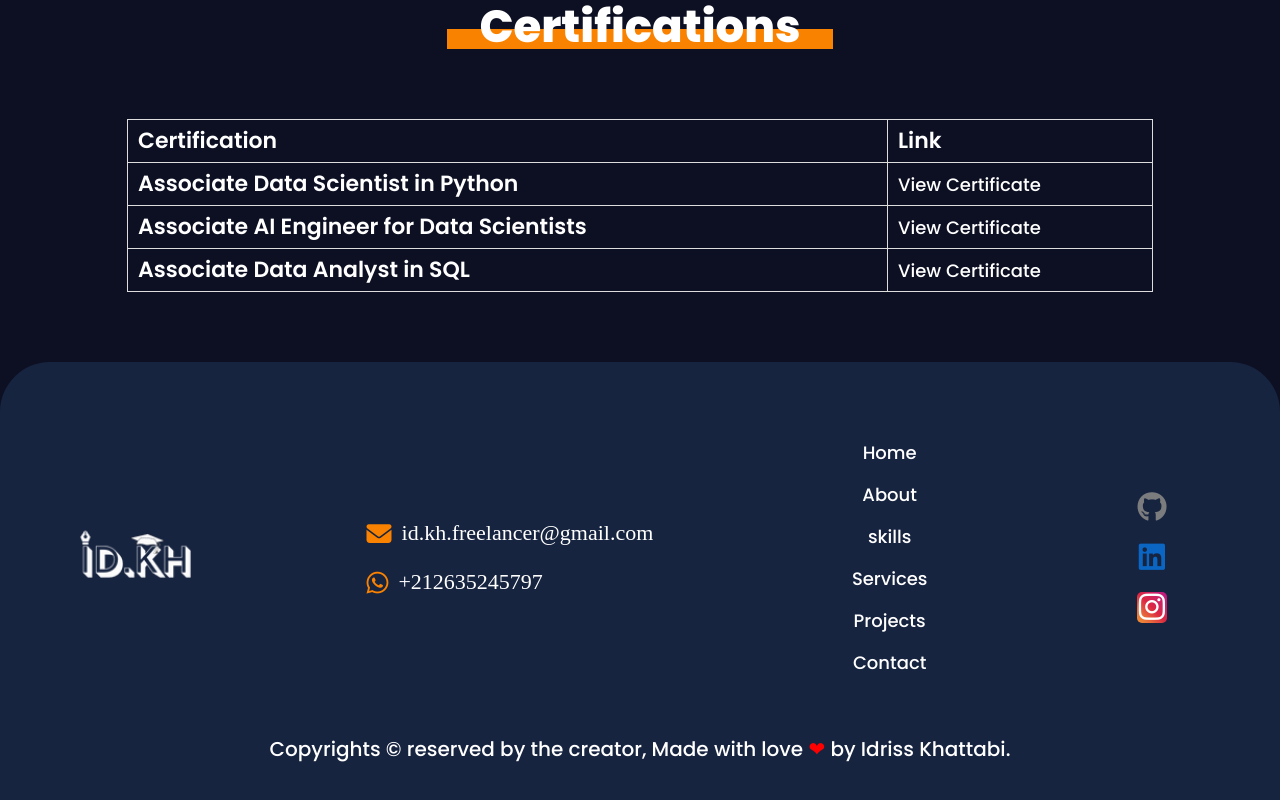
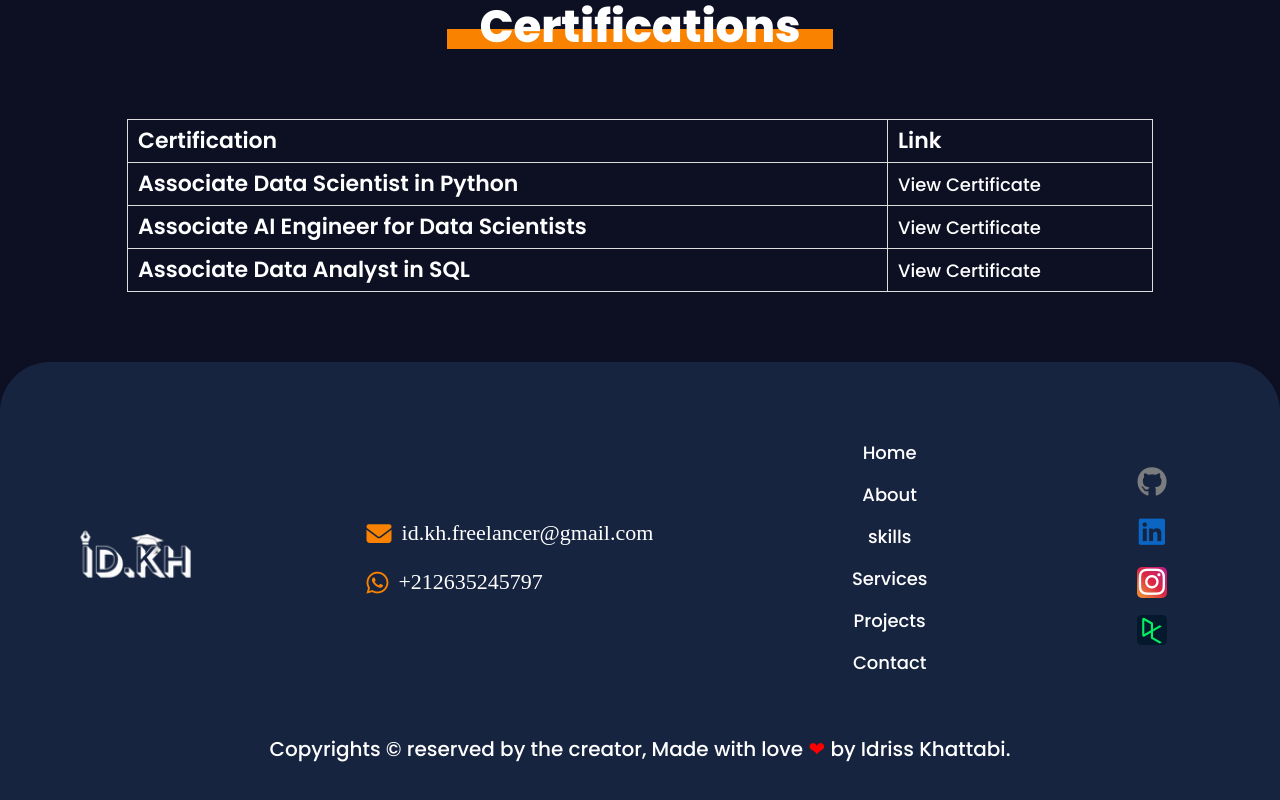
Before and after one commit to drisskhattabi6/id-kh, a plain HTML site: page index.html in a window 1280 px wide. Shown: the part 5655-6455 px from the top of the page. Drawn offline with nearby package versions, Linux system fonts and the light colour scheme.

Commit message:
Update index.html

```diff
--- a/index.html
+++ b/index.html
@@ -392,11 +392,9 @@
                     <div class="media flex-center">
                         <a href="https://www.instagram.com/idriss_khattabi/" target="_blank" class="instagram"><i class="fa-brands fa-instagram"></i></a>
                     </div>
-                     <!--
                     <div class="media flex-center">
-                        <a href="https://www.pinterest.com/drisskhattabi6/" target="_blank" class="pinterest"><i class="fa-brands fa-pinterest"></i></a>
+                        <a href="https://www.datacamp.com/portfolio/drisskhattabi6" target="_blank" class="datacamp"><img src='Imgs/datacamp.svg' alt='datacamp logo' style='width:30px; height:30px'></a>
                     </div>
-                    -->
                 </div>
 
             </div>
```
